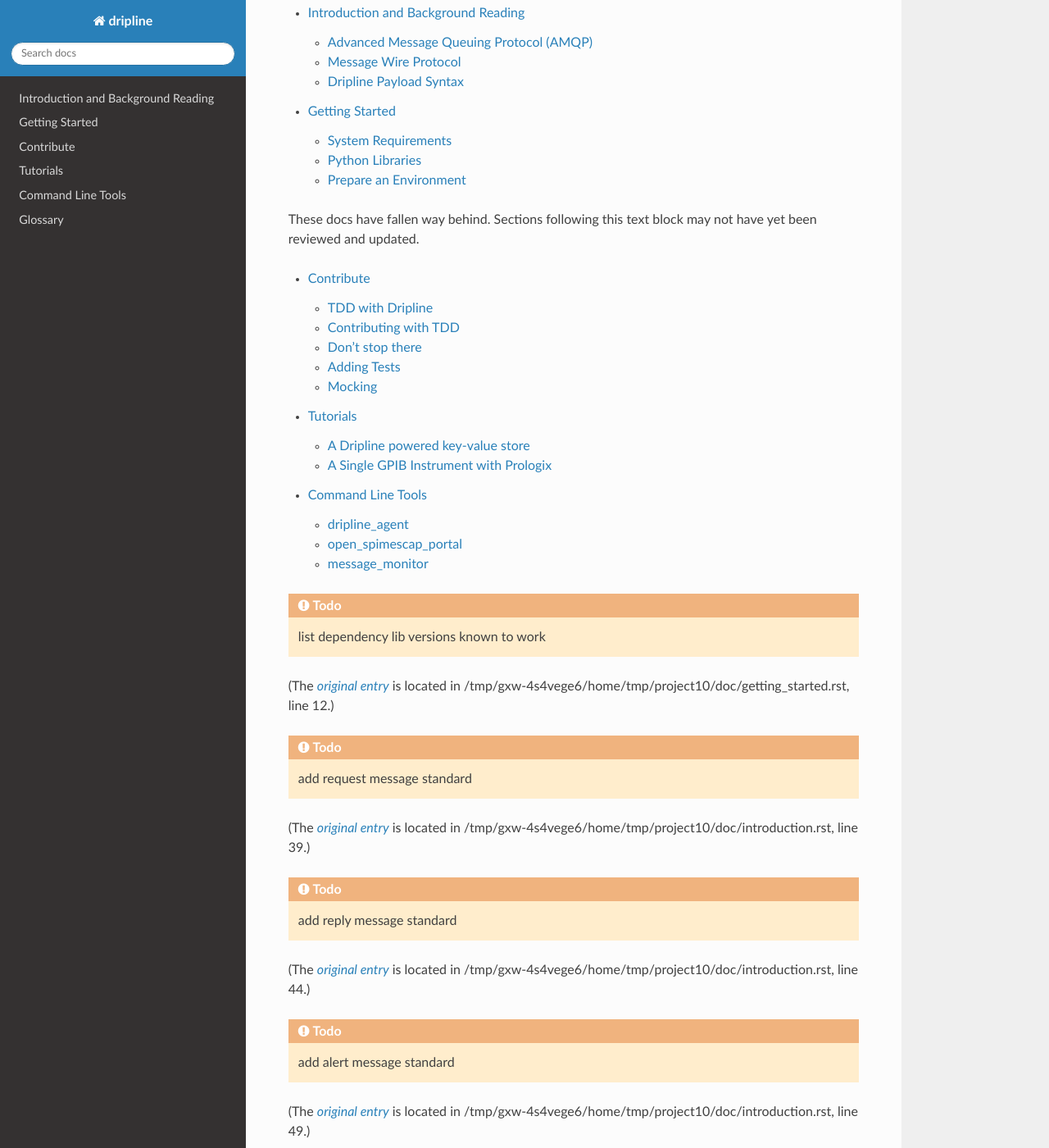
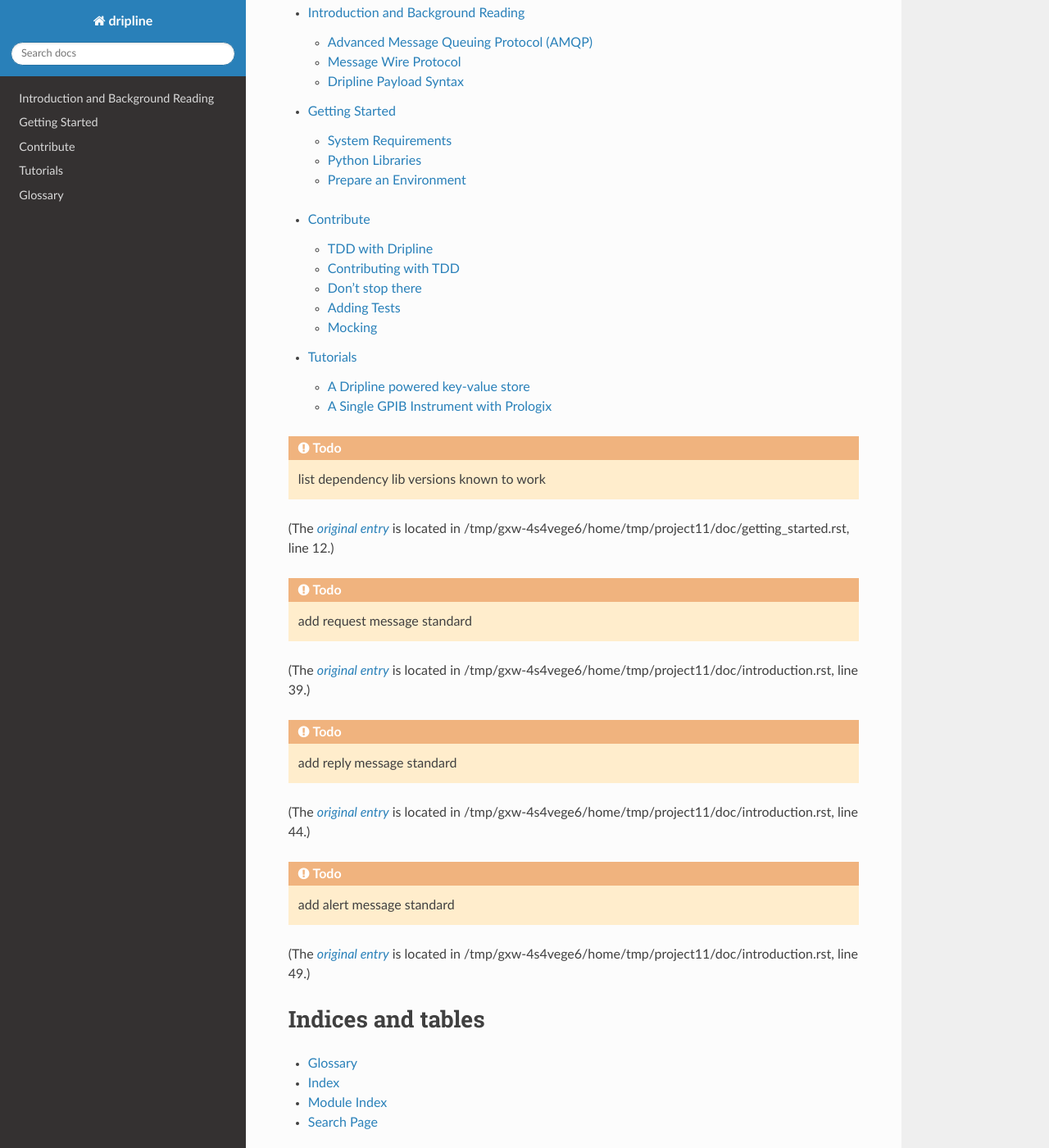
Before and after one commit to driplineorg/dripline-python, a Sphinx documentation site: the page built from doc/index.rst, in a window 1280 px wide and 1400 px high, scrolled down 204 px. Shown: the whole window at 82% size. Built offline with Sphinx 7.4.7 and the Read the Docs theme 2.0.0, drawn with Linux system fonts in a browser that asks for light colours; pages that are not in the unit, such as notebooks, are missing from menus; the version number could not be read and is left out; some of the changed lines change nothing that is shown; some of the changed text lies outside the part shown.

Commit message:
no cli tools in dripline-python now

```diff
--- a/doc/cli_tools.rst
+++ /dev/null
@@ -1,31 +0,0 @@
-Command Line Tools
-==================
-
-.. Note that the following is kinda brute force, producing simply
-.. a mono space block of the output. It would probably be nicer
-.. to use sphinx-argparse, something like the following
-     start_node
-     ----------
-     .. argparse::
-        :ref: bin.start_node.PARSER
-        :prog: start_node
-
-.. _dripline_agent:
-
-dripline_agent
---------------
-.. .. program-output:: dripline_agent --help
-
-
-.. _open_spimescape_portal:
-
-open_spimescap_portal
----------------------
-.. .. program-output:: open_spimescape_portal --help
-
-
-.. _message_monitor:
-
-message_monitor
----------------
-.. .. program-output:: message_monitor --help
--- a/doc/index.rst
+++ b/doc/index.rst
@@ -3,7 +3,7 @@
    You can adapt this file completely to your liking, but it should at least
    contain the root `toctree` directive.
 
-Welcome to dripline's documentation!
+Welcome to dripline-python's documentation!
 ====================================
 
 Contents:
@@ -14,15 +14,12 @@
     introduction
     getting_started
 
-These docs have fallen way behind. Sections following this text block may not have yet been reviewed and updated.
-
 
 .. toctree::
     :maxdepth: 2
 
     contribute
     tutorials/tutorials
-    cli_tools
 
 .. todolist::
 
```
